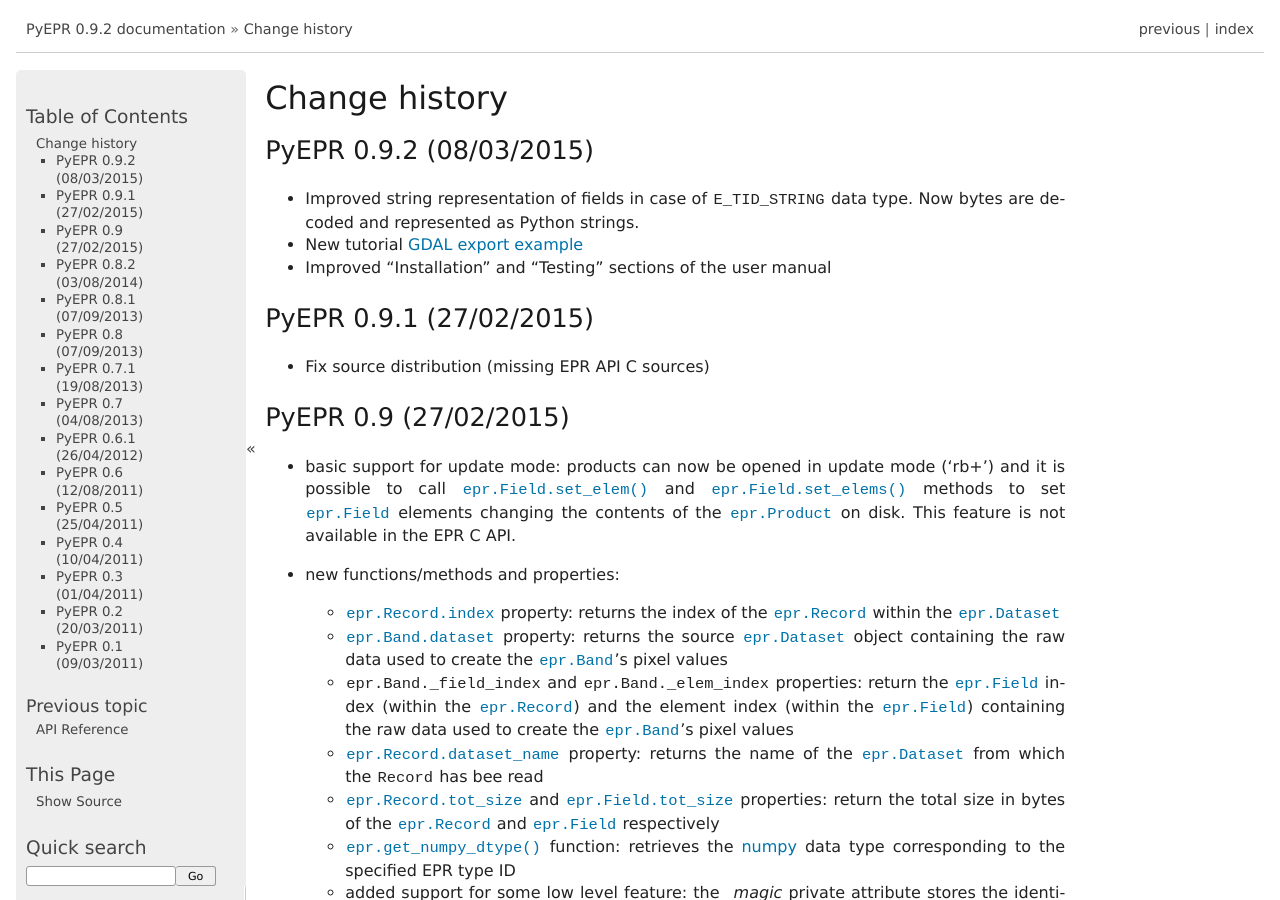
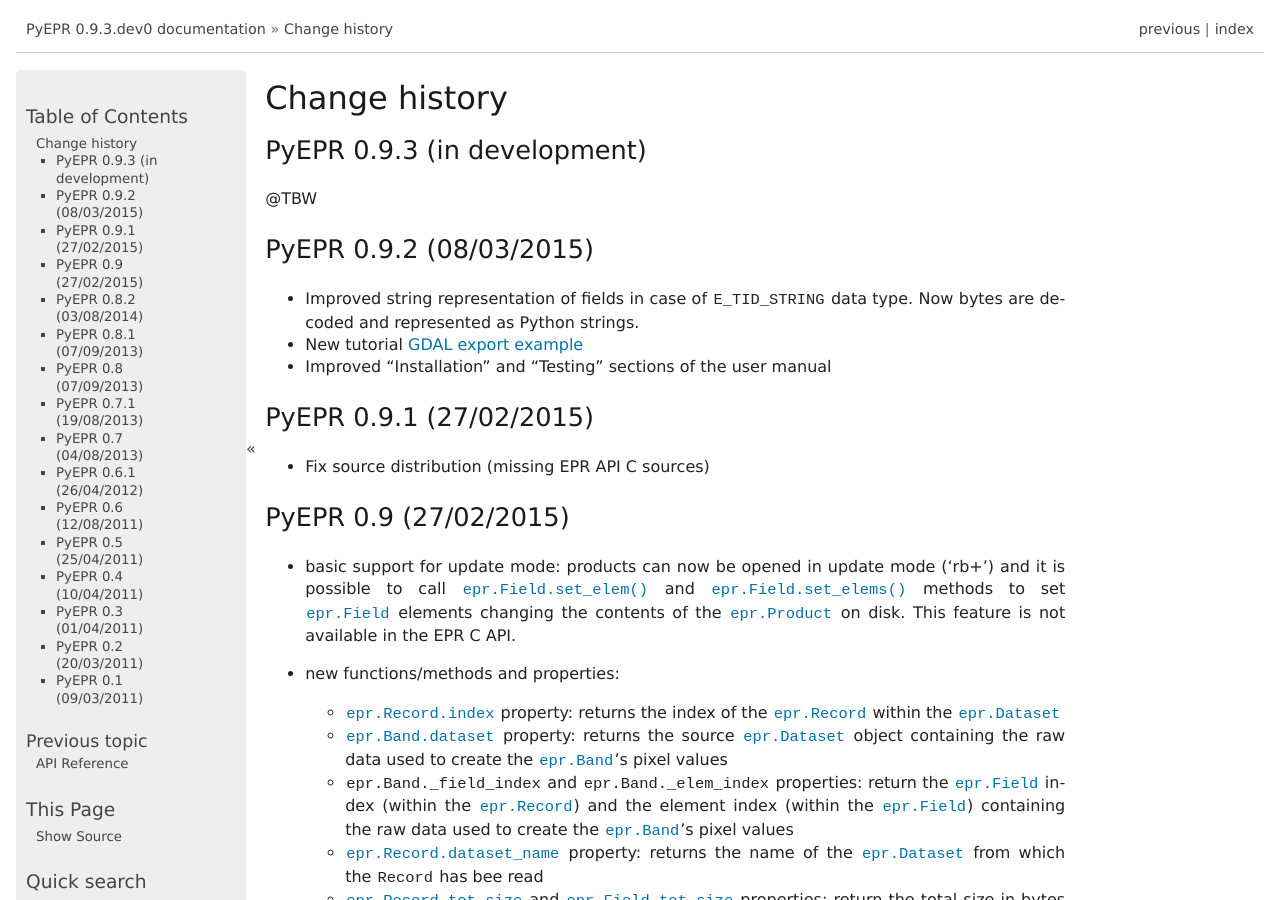
Before and after one commit to avalentino/pyepr, a Sphinx documentation site: the page built from doc/NEWS.txt, in a window 1280 px wide and 900 px high. Built offline with Sphinx 7.4.7, drawn with Linux system fonts in a browser that asks for light colours; formulas are drawn with MathJax 3; some of the changed text lies outside the part shown.

Commit message:
Post release commit

```diff
--- a/README.txt
+++ b/README.txt
@@ -6,7 +6,7 @@
 :Author:    Antonio Valentino
 :Contact:   antonio.valentino@tiscali.it
 :Copyright: 2011-2015, Antonio Valentino <antonio.valentino@tiscali.it>
-:Version:   0.9.2
+:Version:   0.9.3
 
 
 Introduction
--- a/doc/NEWS.txt
+++ b/doc/NEWS.txt
@@ -1,5 +1,11 @@
 Change history
 ==============
+
+
+PyEPR 0.9.3 (in development)
+----------------------------
+
+@TBW
 
 
 PyEPR 0.9.2 (08/03/2015)
--- a/doc/conf.py
+++ b/doc/conf.py
@@ -68,9 +68,9 @@
 # built documents.
 #
 # The short X.Y version.
-version = '0.9.2'
+version = '0.9.3'
 # The full version, including alpha/beta/rc tags.
-release = version  # + 'dev'
+release = version + '.dev0'
 
 # The language for content autogenerated by Sphinx. Refer to documentation
 # for a list of supported languages.
```
Also changed, not shown: 1 other file.
